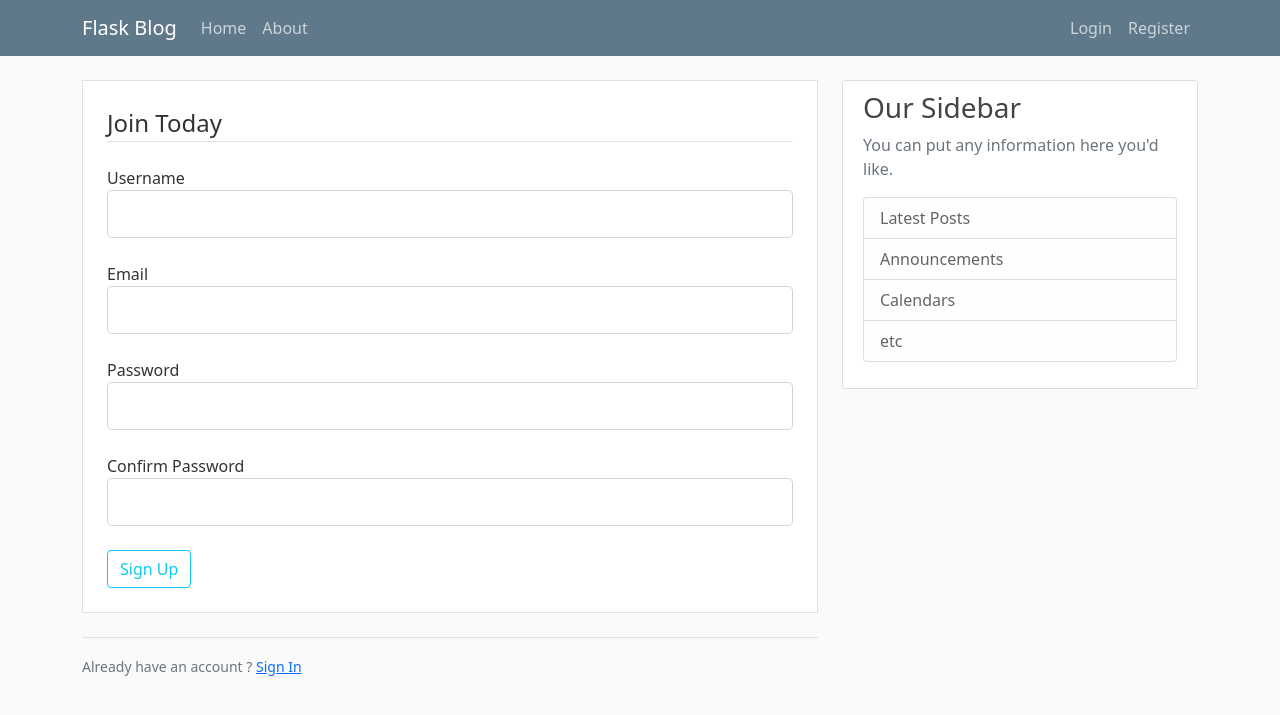
After one commit to oulanbator/flaskblog, a Flask app: page /register in a window 1280 px wide. The commit adds this page. Shown: the top 715 px of the page. Run offline with Flask 2, Linux system fonts and the light colour scheme; some libraries are stand-ins or nearby versions.

Commit message:
Add Register and Login pages, with form validation

```diff
--- a/flaskblog.py
+++ b/flaskblog.py
@@ -1,5 +1,9 @@
-from flask import Flask, render_template, url_for
+from flask import Flask, render_template, url_for, flash, redirect
+from forms import RegistrationForm, LoginForm
+
 app = Flask(__name__)
+
+app.config['SECRET_KEY'] = "6023ea02366af26f4d0b13335e6c52d3"
 
 posts = [
     {
@@ -25,5 +29,24 @@ def home():
 def about():
     return render_template("about.html", title="About")
 
+@app.route('/register', methods=['GET', 'POST'])
+def register():
+    form = RegistrationForm()
+    if form.validate_on_submit():
+        flash(f'Account created for {form.username.data} !', 'success')
+        return redirect(url_for('home'))
+    return render_template("register.html", title="Register", form=form)
+
+@app.route('/login', methods=['GET', 'POST'])
+def login():
+    form = LoginForm()
+    if form.validate_on_submit():
+        if form.email.data == 'admin@blog.com' and form.password.data == 'password':
+            flash('You have been logged in !', 'success')
+            return redirect(url_for('home'))
+        else:
+            flash('Login unsuccesfull, please check username and password !', 'danger')
+    return render_template("login.html", title="Login", form=form)
+
 if __name__ == "__main__":
     app.run(debug=True)
--- /dev/null
+++ b/forms.py
@@ -0,0 +1,28 @@
+from flask_wtf import FlaskForm
+from wtforms import StringField, PasswordField, SubmitField, BooleanField
+from wtforms.validators import DataRequired, Length, Email, EqualTo
+
+class RegistrationForm(FlaskForm):
+    username = StringField('Username', validators=[
+        DataRequired(),
+        Length(min=2, max=20)
+    ])
+    email = StringField('Email', validators=[
+        DataRequired(),
+        Email()
+    ])
+    password = PasswordField('Password', validators=[DataRequired()])
+    confirm_password = PasswordField('Confirm Password', validators=[
+        DataRequired(),
+        EqualTo('password')
+    ])
+    submit = SubmitField('Sign Up')
+
+class LoginForm(FlaskForm):
+    email = StringField('Email', validators=[
+        DataRequired(),
+        Email()
+    ])
+    password = PasswordField('Password', validators=[DataRequired()])
+    remember = BooleanField('Remember me')
+    submit = SubmitField('Login')
--- a/templates/layout.html
+++ b/templates/layout.html
@@ -30,12 +30,12 @@
                 </button>
                 <div class="collapse navbar-collapse" id="navbarToggle">
                     <ul class="navbar-nav me-auto mb-2 mb-lg-0">
-                        <li class="nav-item"><a class="nav-link" aria-current="page" href="/">Home</a></li>
-                        <li class="nav-item"><a class="nav-link" href="/about">About</a></li>
+                        <li class="nav-item"><a class="nav-link" aria-current="page" href="{{url_for('home')}}">Home</a></li>
+                        <li class="nav-item"><a class="nav-link" href="{{url_for('about')}}">About</a></li>
                     </ul>
                     <ul class="navbar-nav d-flex">
-                        <li class="nav-item"><a class="nav-link" href="/login">Login</a></li>
-                        <li class="nav-item"><a class="nav-link" href="/register">Register</a></li>
+                        <li class="nav-item"><a class="nav-link" href="{{url_for('login')}}">Login</a></li>
+                        <li class="nav-item"><a class="nav-link" href="{{url_for('register')}}">Register</a></li>
                     </ul>
                 </div>
             </div>
@@ -44,6 +44,15 @@
     <main role="main" class="container">
         <div class="row">
             <div class="col-md-8">
+                {% with messages = get_flashed_messages(with_categories=true) %}
+                    {% if messages %}
+                        {% for category, message in messages %}
+                            <div class="alert alert-{{ category }}">
+                                {{ message }}
+                            </div>
+                        {% endfor %}
+                    {% endif %}
+                {% endwith %}
                 {% block content %}{% endblock %}
             </div>
             <div class="col-md-4">
--- /dev/null
+++ b/templates/register.html
@@ -0,0 +1,71 @@
+{% extends "layout.html" %}
+{% block content %}
+    <div class="bg-white border px-4">
+        <form method="POST" action="">
+            {{ form.hidden_tag() }}
+            <fieldset class="form-group">
+                <legend class="border-bottom mb-4 mt-4">Join Today</legend>
+                <div class="form-group mb-4">
+                    {{ form.username.label(class="form-control-label") }}
+                    {% if form.username.errors %}
+                        {{ form.username(class="form-control form-control-lg is-invalid") }}
+                        <div class="invalid-feedback">
+                            {% for error in form.username.errors %}
+                                <span>{{ error }}</span>
+                            {% endfor%}
+                        </div>
+                    {% else %}
+                        {{ form.username(class="form-control form-control-lg") }}
+                    {% endif %}
+                </div>
+                <div class="form-group mb-4">
+                    {{ form.email.label(class="form-control-label") }}
+                    {% if form.email.errors %}
+                        {{ form.email(class="form-control form-control-lg is-invalid") }}
+                        <div class="invalid-feedback">
+                            {% for error in form.email.errors %}
+                                <span>{{ error }}</span>
+                            {% endfor%}
+                        </div>
+                    {% else %}
+                        {{ form.email(class="form-control form-control-lg") }}
+                    {% endif %}
+                </div>
+                <div class="form-group mb-4">
+                    {{ form.password.label(class="form-control-label") }}
+                    {% if form.password.errors %}
+                        {{ form.password(class="form-control form-control-lg is-invalid") }}
+                        <div class="invalid-feedback">
+                            {% for error in form.password.errors %}
+                                <span>{{ error }}</span>
+                            {% endfor%}
+                        </div>
+                    {% else %}
+                        {{ form.password(class="form-control form-control-lg") }}
+                    {% endif %}
+                </div>
+                <div class="form-group mb-4">
+                    {{ form.confirm_password.label(class="form-control-label") }}
+                    {% if form.confirm_password.errors %}
+                        {{ form.confirm_password(class="form-control form-control-lg is-invalid") }}
+                        <div class="invalid-feedback">
+                            {% for error in form.confirm_password.errors %}
+                                <span>{{ error }}</span>
+                            {% endfor%}
+                        </div>
+                    {% else %}
+                        {{ form.confirm_password(class="form-control form-control-lg") }}
+                    {% endif %}
+                </div>
+            </fieldset>
+            <div class="form-group mb-4">
+                {{ form.submit(class="btn btn-outline-info") }}
+            </div>
+        </form>
+    </div>
+    <div class="border-top pt-3 mt-4">
+        <small class="text-muted pb-4">
+            Already have an account ? <a class="ml-2" href="{{ url_for('login') }}">Sign In</a>
+        </small>
+    </div>
+{% endblock content %}
```
Also changed, not shown: templates/login.html (added, +50 -0 lines).
